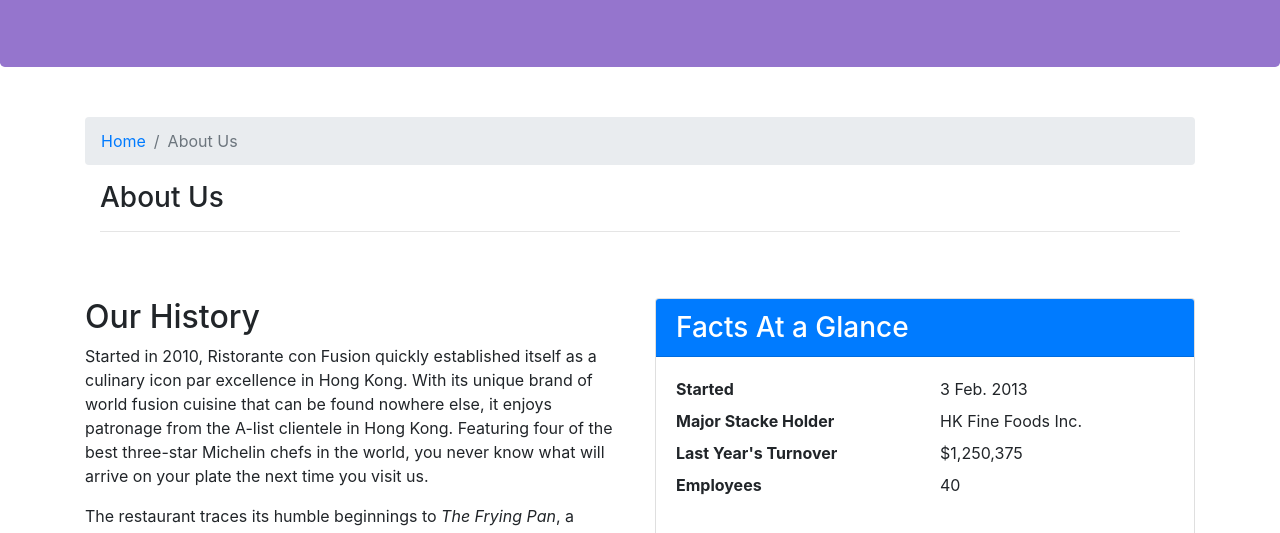
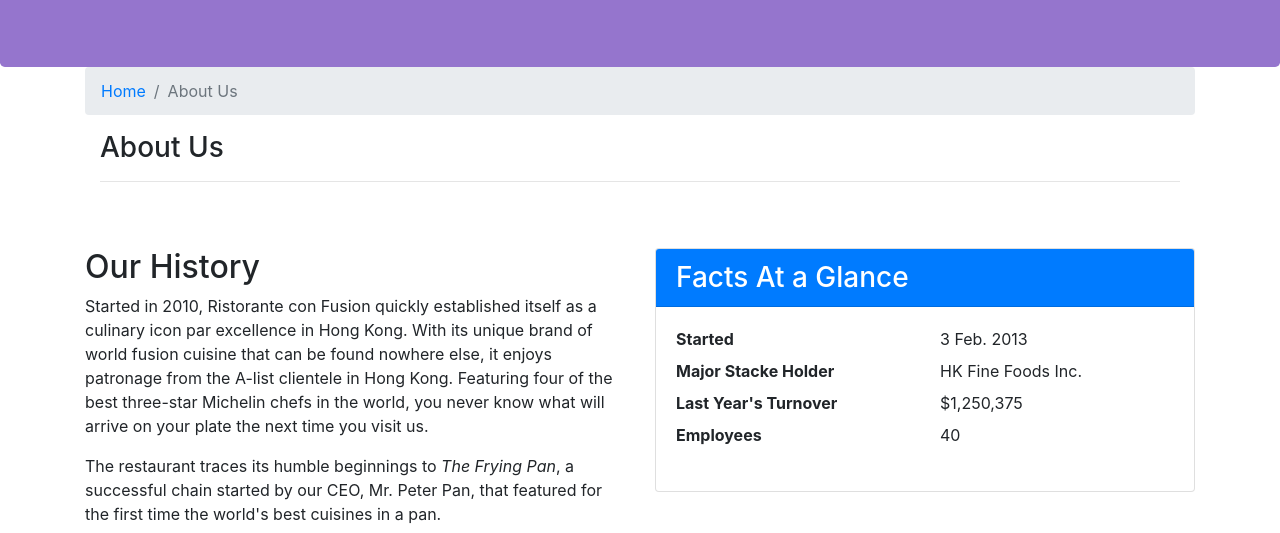
Before and after one commit to Zipep/Bootstrap4-course, a website: page aboutus.html in a window 1280 px wide. Shown: the part 267-800 px from the top of the page. Drawn offline with nearby package versions, Linux system fonts and the light colour scheme.

Commit message:
General changes 2

```diff
--- a/css/styles.scss
+++ b/css/styles.scss
@@ -41,6 +41,7 @@ $carousel-item-height: 300px;
 .row-breadcrumB{
     min-height: 100px;
     border-bottom: 0px;
+    padding-top: 0px;
 }
 
 .row-content-feedback{
```
Also changed, not shown: css/styles.css.
